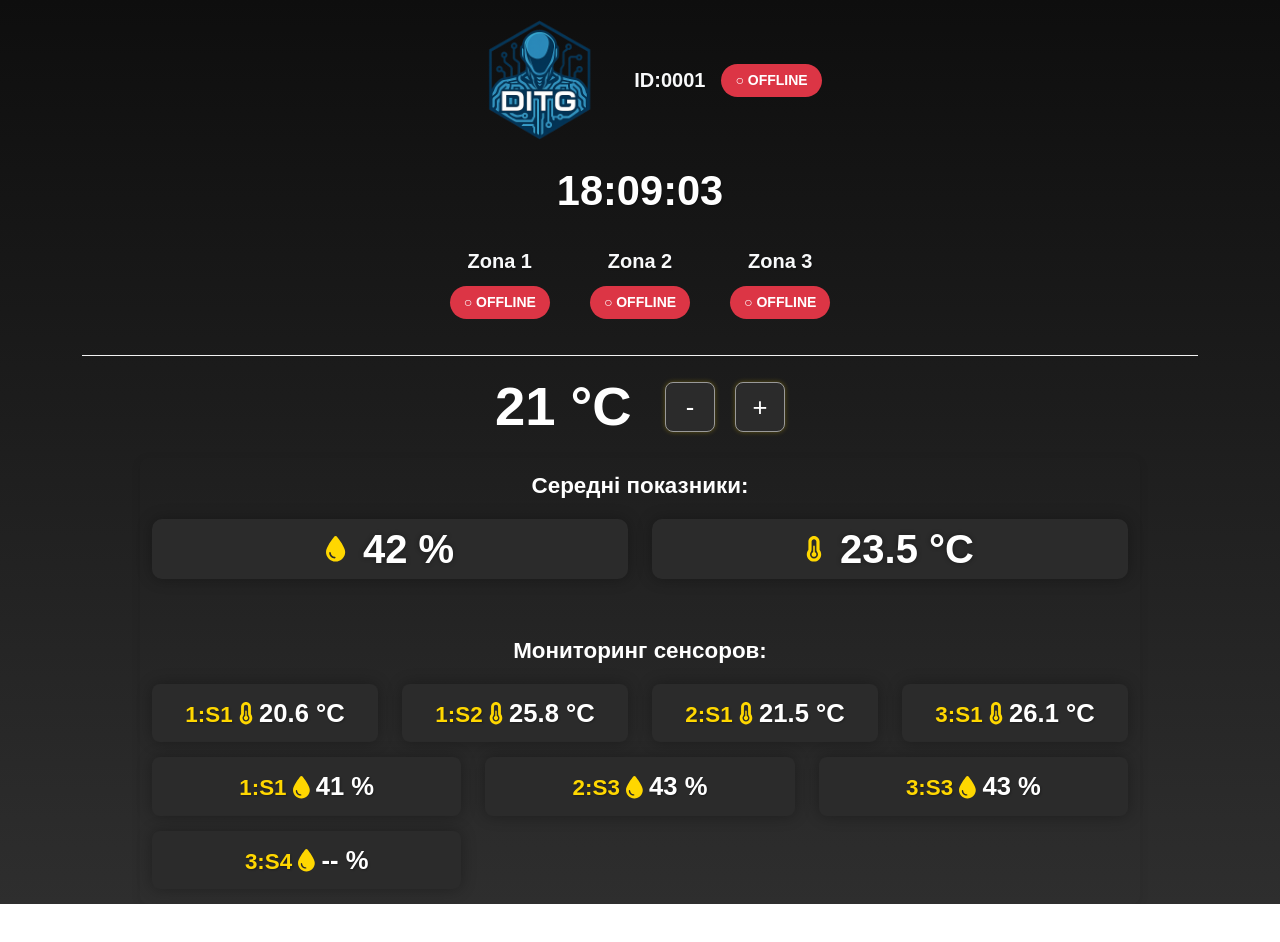
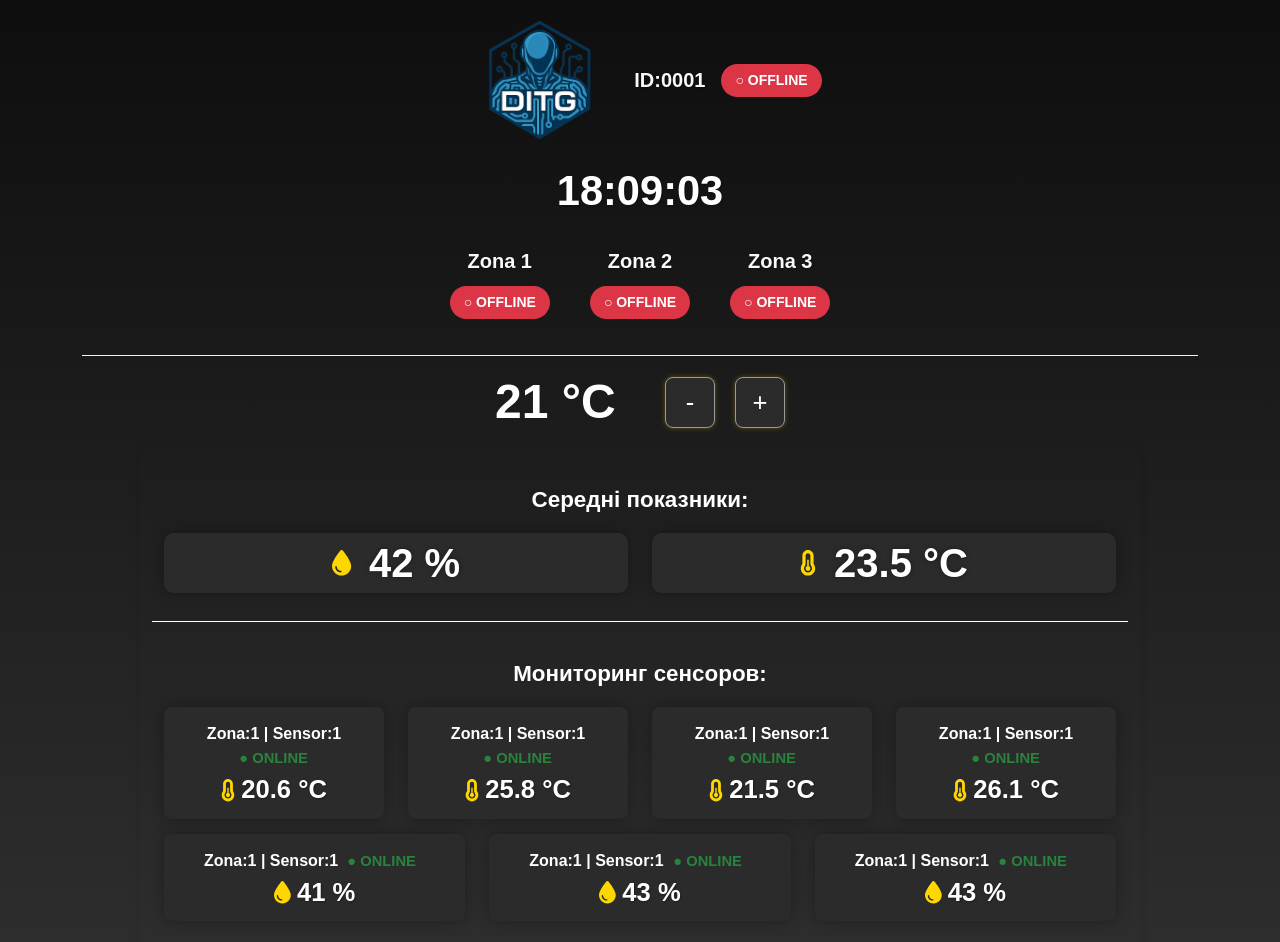
Before and after one commit to DITGDIGENTIS/ditgdigentis, a Next.js app: page / in a window 1280 px wide. Shown: the top 942 px of the page. Before the commit the page ends 904 px from the top, so only its background shows below. Built offline with nearby package versions, Linux system fonts and the light colour scheme; no server answers.

Commit message:
zona temperature

```diff
--- a/src/app/globals.css
+++ b/src/app/globals.css
@@ -130,6 +130,9 @@ h2 {
 /* ==========================
 СТИЛИ ДЛЯ ВЕРХНЕГО БЛОКА СРЕДНИХ ПОКАЗАТЕЛЕЙ
 ========================== */
+.wrapper-sens-top {
+  border-bottom: 1px solid #fff;
+}
 .top-average-humidity-block,
 .top-average-temp-block {
   background-color: #2B2B2B;
@@ -167,13 +170,18 @@ h2 {
   margin-left: 8px;
 }
 
-
+.description-temp-block {
+  font-size: 1rem;
+  font-weight: bold;
+  color: #fff;
+  padding-top: 5px;
+}
     .average-temp-block {
       background-color: #2B2B2B;
       /* border: 1px solid #FFD700; */
       border-radius: 8px;
-      /* padding: 15px; */
       margin-bottom: 15px;
+      padding: 10px;
       text-align: center;
       box-shadow: 0 0 15px #0000004d;
     }
@@ -182,7 +190,7 @@ h2 {
       font-size: 1.4rem;
       font-weight: bold;
       color: #FFD700;
-      padding: 10px;
+      /* padding: 10px; */
       /* margin-bottom: 10px; */
       text-shadow: 1px 1px 2px rgba(0, 0, 0, 0.3);
     }
@@ -198,7 +206,7 @@ h2 {
       background-color: #2B2B2B;
       /* border: 1px solid #FFD700; */
       border-radius: 8px;
-      /* padding: 15px; */
+      padding: 10px;
       margin-bottom: 15px;
       text-align: center;
       box-shadow: 0 0 15px rgba(0, 0, 0, 0.3);
@@ -208,7 +216,7 @@ h2 {
       font-size: 1.4rem;
       font-weight: bold;
       color: #FFD700;
-      padding: 10px;
+      /* padding: 10px; */
       /* margin-bottom: 10px; */
       text-shadow: 1px 1px 2px rgba(0, 0, 0, 0.3);
     }
@@ -252,3 +260,41 @@ h2 {
       font-weight: bold;
       color: #fff;
     }
+
+
+    .status-button {
+      margin-left: auto;
+      padding: 0px 10px;
+      font-size: 0.9rem;
+      font-weight: bold;
+      border: none;
+      border-radius: 20px;
+      background-color: transparent;
+      color: #ccc;
+      cursor: default;
+    }
+
+    .status-button.online {
+      color: #28a745;
+      animation: pulseStatus 1.5s infinite;
+    }
+
+    .status-button.offline {
+      color: #dc3545;
+      animation: none;
+    }
+
+    @keyframes pulseStatus {
+      0% {
+        opacity: 1;
+        transform: scale(1);
+      }
+      50% {
+        opacity: 0.4;
+        transform: scale(1.05);
+      }
+      100% {
+        opacity: 1;
+        transform: scale(1);
+      }
+    }
--- a/src/components/SensorMonitor.tsx
+++ b/src/components/SensorMonitor.tsx
@@ -5,10 +5,10 @@ import { faTint, faThermometerHalf } from "@fortawesome/free-solid-svg-icons";
 
 export function SensorMonitor() {
   return (
-    <div className="container sensor-container">
-      <div className="row">
+    <div className="container sensor-container p-4">
+      <div className="row wrapper-sens-top">
       <h2 className="text-center mb-1">Середні показники:</h2>
-        <div className="col-6 col-md-6">
+        <div className="col-6 col-md-6 pb-2">
           <div className="top-average-humidity-block">
             <div className="top-average-humidity-label">
               <FontAwesomeIcon icon={faTint} />{" "}
@@ -18,7 +18,7 @@ export function SensorMonitor() {
             </div>
           </div>
         </div>
-        <div className="col-6 col-md-6">
+        <div className="col-6 col-md-6 pb-2">
           <div className="top-average-temp-block">
             <div className="top-average-temp-label">
               <FontAwesomeIcon icon={faThermometerHalf} />{" "}
@@ -34,19 +34,36 @@ export function SensorMonitor() {
 
       <div className="row">
         <div className="col-6 col-md-3">
-        <div className="average-temp-block">
+          <div className="average-temp-block">
+            <div className="description-temp-block">
+              Zona:1 | Sensor:1
+              <button
+                className={`status-button online`}
+                title="Sensor Online"
+              >
+                ● ONLINE
+              </button>
+            </div>
             <div className="average-temp-label">
-              1:S1 <FontAwesomeIcon icon={faThermometerHalf} /> {""}
-              <span id="sensor1" className="average-temp-data">
-                -- °C
-              </span>
+              <FontAwesomeIcon icon={faThermometerHalf} />{" "}
+              <span id="sensor1" className="average-temp-data">-- °C</span>
             </div>
           </div>
         </div>
+
         <div className="col-6 col-md-3">
           <div className="average-temp-block">
+          <div className="description-temp-block">
+              Zona:1 | Sensor:1
+              <button
+                className={`status-button online`}
+                title="Sensor Online"
+              >
+                ● ONLINE
+              </button>
+            </div>
             <div className="average-temp-label">
-              1:S2 <FontAwesomeIcon icon={faThermometerHalf} /> {" "}
+              <FontAwesomeIcon icon={faThermometerHalf} /> {" "}
               <span id="sensor2" className="average-temp-data">
                 -- °C
               </span>
@@ -55,8 +72,17 @@ export function SensorMonitor() {
         </div>
         <div className="col-6 col-md-3">
         <div className="average-temp-block">
+            <div className="description-temp-block">
+              Zona:1 | Sensor:1
+              <button
+                className={`status-button online`}
+                title="Sensor Online"
+              >
+                ● ONLINE
+              </button>
+            </div>
             <div className="average-temp-label">
-              2:S1 <FontAwesomeIcon icon={faThermometerHalf} /> {" "}
+              <FontAwesomeIcon icon={faThermometerHalf} /> {" "}
               <span id="sensor3" className="average-temp-data">
                 -- °C
               </span>
@@ -65,8 +91,17 @@ export function SensorMonitor() {
         </div>
         <div className="col-6 col-md-3">
         <div className="average-temp-block">
+            <div className="description-temp-block">
+              Zona:1 | Sensor:1
+              <button
+                className={`status-button online`}
+                title="Sensor Online"
+              >
+                ● ONLINE
+              </button>
+            </div>
             <div className="average-temp-label">
-              3:S1 <FontAwesomeIcon icon={faThermometerHalf} /> {" "}
+              <FontAwesomeIcon icon={faThermometerHalf} /> {" "}
               <span id="sensor4" className="average-temp-data">
                 -- °C
               </span>
@@ -78,8 +113,17 @@ export function SensorMonitor() {
       <div className="row">
       <div className="col-6 col-md-4">
         <div className="average-humidity-block">
+            <div className="description-temp-block">
+              Zona:1 | Sensor:1
+              <button
+                className={`status-button online`}
+                title="Sensor Online"
+              >
+                ● ONLINE
+              </button>
+            </div>
             <div className="average-humidity-label">
-             1:S1 <FontAwesomeIcon icon={faTint} />{" "}
+              <FontAwesomeIcon icon={faTint} />{" "}
               <span id="sensor5" className="average-humidity-data">
                 -- %
               </span>
@@ -88,8 +132,17 @@ export function SensorMonitor() {
         </div>
         <div className="col-6 col-md-4">
           <div className="average-humidity-block">
+            <div className="description-temp-block">
+              Zona:1 | Sensor:1
+              <button
+                className={`status-button online`}
+                title="Sensor Online"
+              >
+                ● ONLINE
+              </button>
+            </div>
             <div className="average-humidity-label">
-             2:S3 <FontAwesomeIcon icon={faTint} />{" "}
+              <FontAwesomeIcon icon={faTint} />{" "}
               <span id="sensor6" className="average-humidity-data">
                 -- %
               </span>
@@ -99,8 +152,17 @@ export function SensorMonitor() {
 
         <div className="col-6 col-md-4">
           <div className="average-humidity-block">
+            <div className="description-temp-block">
+              Zona:1 | Sensor:1
+              <button
+                className={`status-button online`}
+                title="Sensor Online"
+              >
+                ● ONLINE
+              </button>
+            </div>
             <div className="average-humidity-label">
-              3:S3 <FontAwesomeIcon icon={faTint} />{" "}
+              <FontAwesomeIcon icon={faTint} />{" "}
               <span id="sensor7" className="average-humidity-data">
                 -- %
               </span>
@@ -108,16 +170,6 @@ export function SensorMonitor() {
           </div>
         </div>
 
-        <div className="col-6 col-md-4">
-          <div className="average-humidity-block">
-            <div className="average-humidity-label">
-              3:S4 <FontAwesomeIcon icon={faTint} />{" "}
-              <span id="sensor7" className="average-humidity-data">
-                -- %
-              </span>
-            </div>
-          </div>
-        </div>
       </div>
     </div>
   );
--- a/src/components/ZonaTemperature.tsx
+++ b/src/components/ZonaTemperature.tsx
@@ -27,7 +27,7 @@ export default function ZonaTemperature() {
   // Температура слева
   const temperatureBlockStyle: CSSProperties = {
     color: "#FFF",
-    fontSize: "3.4rem",
+    fontSize: "3rem",
     fontWeight: "600",
     margin: 0, // убираем лишний отступ
   };
```
